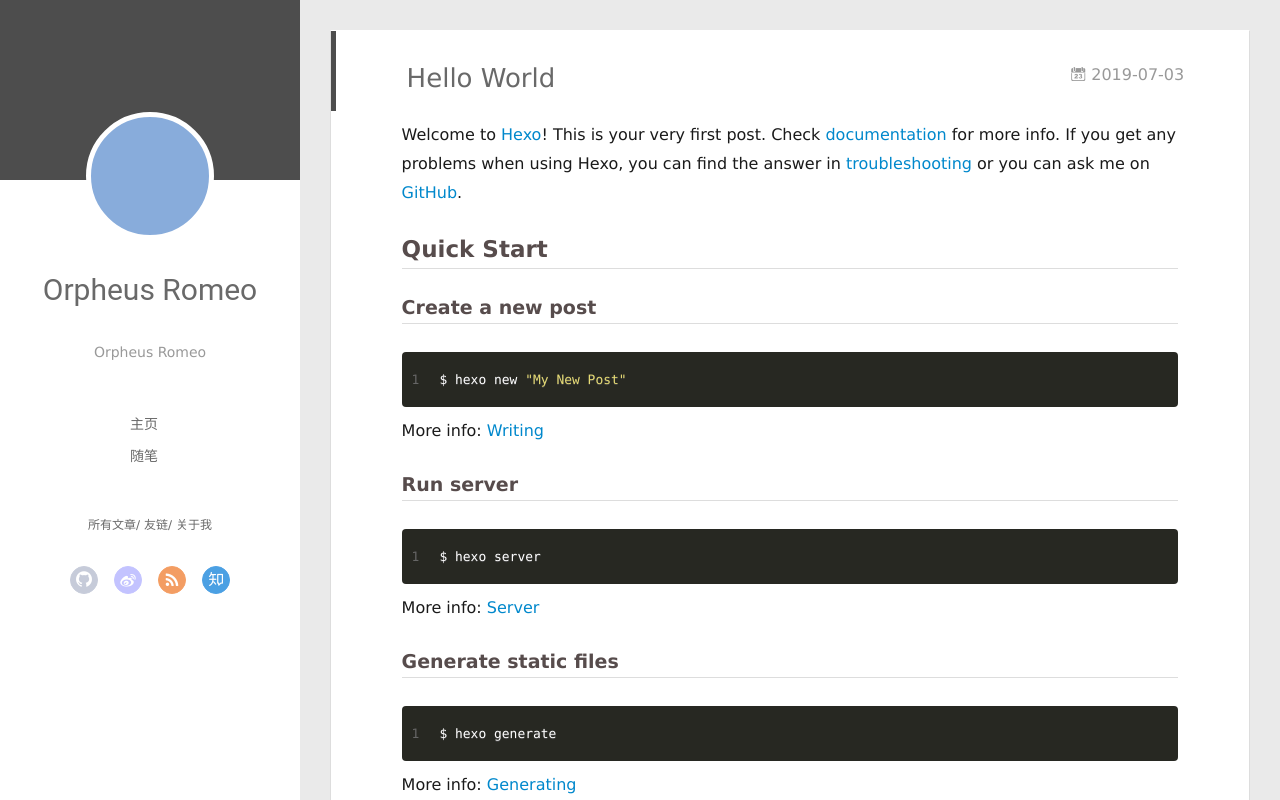
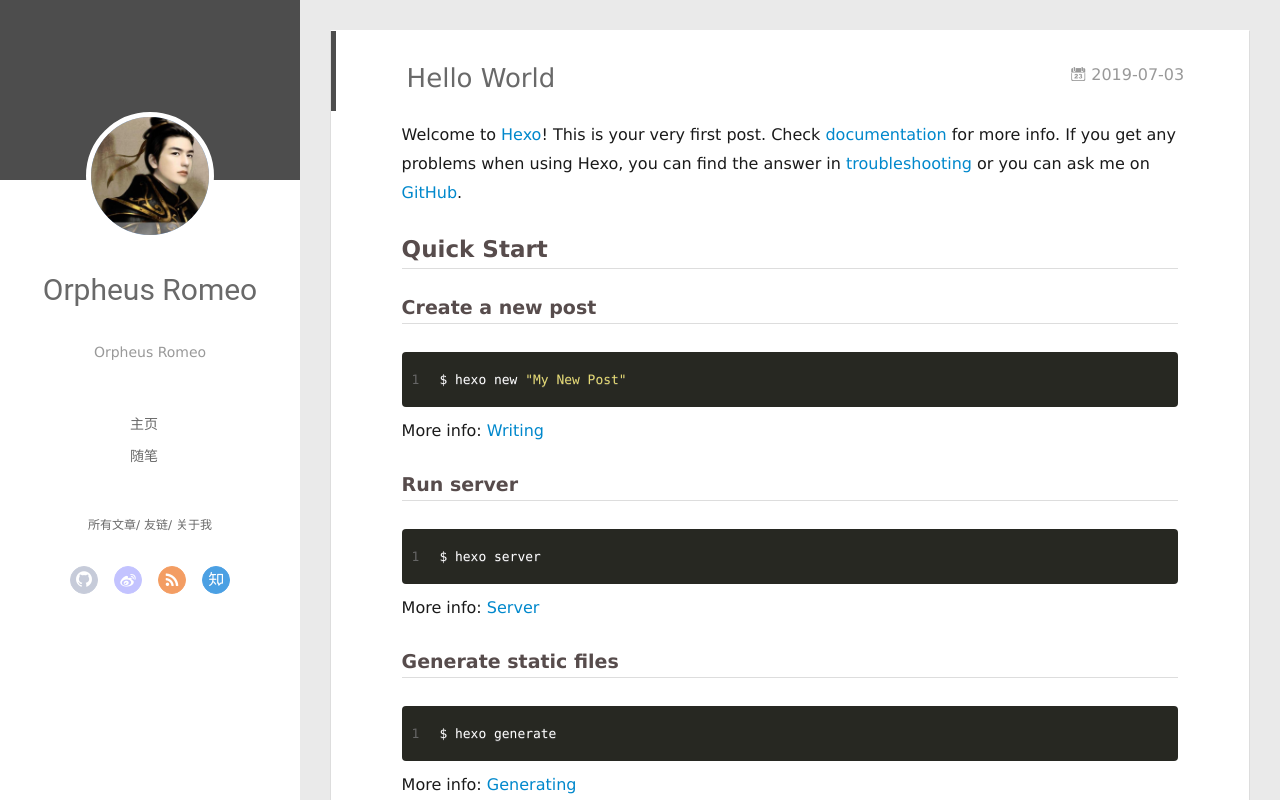
Before and after one commit to OrpheusRomeo/OrpheusRomeo.github.io, a plain HTML site: page 2019/07/03/hello-world/index.html in a window 1280 px wide. Drawn offline with Linux system fonts and the light colour scheme; no server answers.

Commit message:
Site updated: 2019-07-03 10:07:55

```diff
--- a/2019/07/03/hello-world/index.html
+++ b/2019/07/03/hello-world/index.html
@@ -47,7 +47,7 @@
 <div class="intrude-less">
 	<header id="header" class="inner">
 		<a href="/" class="profilepic">
-			<img src="" class="js-avatar">
+			<img src="/avatar.jpg" class="js-avatar">
 		</a>
 		<hgroup>
 		  <h1 class="header-author"><a href="/">Orpheus Romeo</a></h1>
@@ -107,7 +107,7 @@
 	<div class="intrude-less">
 		<header id="header" class="inner">
 			<div class="profilepic">
-				<img src="" class="js-avatar">
+				<img src="/avatar.jpg" class="js-avatar">
 			</div>
 			<hgroup>
 			  <h1 class="header-author js-header-author">Orpheus Romeo</h1>
```
Also changed, not shown: archives/2019/07/index.html (+2 -2 lines), archives/2019/index.html (+2 -2 lines), archives/index.html (+2 -2 lines), index.html (+2 -2 lines), avatar.jpg (added).
